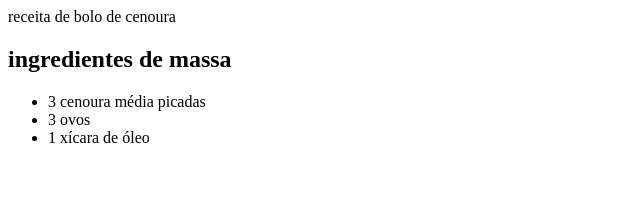
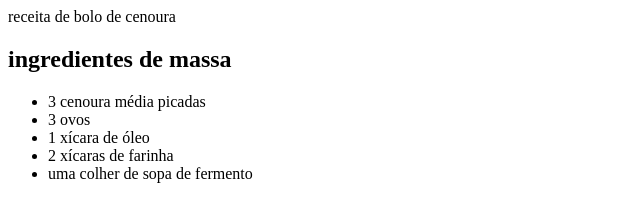
Before and after one commit to davisouzasantos-byte/minha-receita-do-bolo-de-cenoura-, a plain HTML site: page index.html in a window 1280 px wide. Shown: the whole page, without its empty margins (0-640 px from the left). Drawn offline with Linux system fonts and the light colour scheme.

Commit message:
13 de agosto

```diff
--- a/index.html
+++ b/index.html
@@ -17,6 +17,8 @@
                 <li>3 cenoura média picadas</li>
                 <li>3 ovos</li>
                 <li>1 xícara de óleo </li>
+                <li>2 xícaras de farinha</li>
+                <li>uma colher de sopa de fermento</li>
             </ul>
         </section>
     </div>
```
